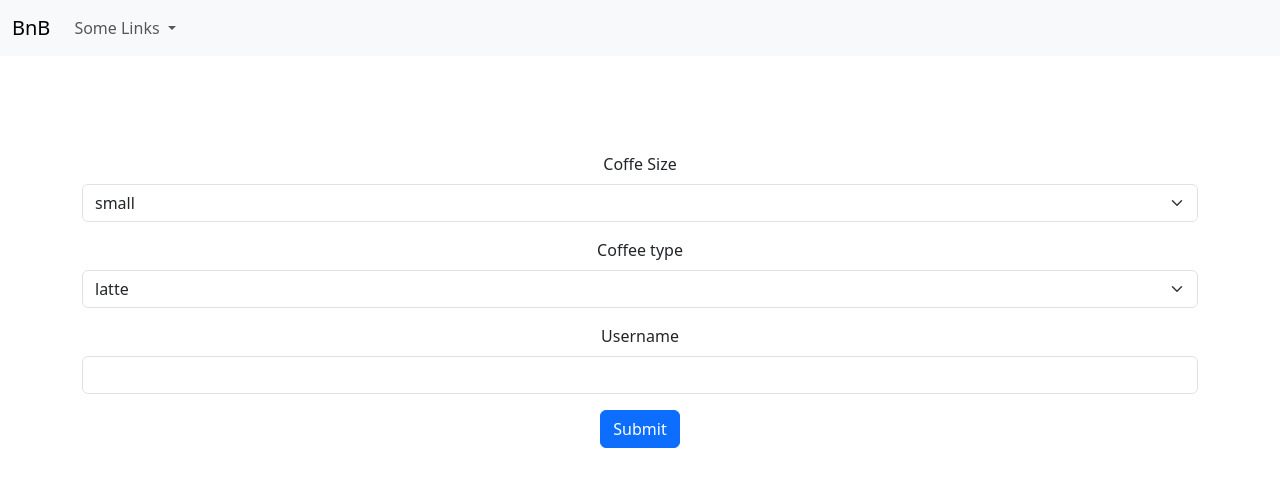
After one commit to shnela/BnBCoffeeShop, a Flask app: page /orders/coffee/new in a window 1280 px wide. The commit adds this page. Shown: the top 487 px of the page. Run offline with Flask 2, Linux system fonts and the light colour scheme; some libraries are stand-ins or nearby versions.

Commit message:
orders model

```diff
--- /dev/null
+++ b/coffee_shop/orders/__init__.py
@@ -0,0 +1,5 @@
+from flask import Blueprint
+
+bp = Blueprint('orders', __name__, template_folder='templates')
+
+from . import views  # views must be registered
--- /dev/null
+++ b/coffee_shop/orders/forms.py
@@ -0,0 +1,30 @@
+from flask_wtf import FlaskForm
+from wtforms import SubmitField, FileField, StringField, SelectField
+from wtforms.validators import DataRequired, ValidationError
+
+
+COFFEE_SIZES = (
+    ('S', 'small'),
+    ('L', 'large'),
+    ('XL', 'x-large'),
+)
+COFFEE_TYPE = (
+    ('L', 'latte'),
+    ('C', 'capucino'),
+    ('A', 'americana'),
+    ('E', 'espresso'),
+)
+
+class OrderCoffeeForm(FlaskForm):
+    coffee_size = SelectField(
+        'Coffe Size',
+        choices=COFFEE_SIZES,
+        validators=[DataRequired()]
+    )
+    coffee_type = SelectField(
+        'Coffee type',
+        choices=COFFEE_TYPE,
+        validators=[DataRequired()]
+        )
+    customer_username = StringField('Username', validators=[DataRequired()])
+    submit = SubmitField('Submit')
--- /dev/null
+++ b/coffee_shop/orders/templates/order.html
@@ -0,0 +1,8 @@
+{% extends "base.html" %}
+
+{% block custom_content %}
+  <form method="POST">
+    <!-- https://bootstrap-flask.readthedocs.io/en/stable/macros/#render-form -->
+    {{ wtf.render_form(form, form_type='horizontal') }}
+  </form>
+{% endblock %}
--- /dev/null
+++ b/coffee_shop/orders/views.py
@@ -0,0 +1,31 @@
+from flask import render_template, redirect
+
+from . import bp
+from .forms import OrderCoffeeForm
+
+from ..models import CoffeeOrder
+from .. import db
+
+
+
+@bp.route("/coffee")
+def list_coffee_orders():
+    orders = CoffeeOrder.query.all()
+    return render_template("coffee_orders.html", coffee_orders=orders)
+
+
+@bp.route("/coffee/new", methods=['GET', 'POST'])
+def order_coffee():
+    form = OrderCoffeeForm()
+    if form.validate_on_submit():
+        form_data = form.data
+        order = CoffeeOrder(
+            coffee_size=form_data['coffee_size'],
+            coffee_type=form_data['coffee_type'],
+            customer_username=form_data['customer_username'],
+        )
+        db.session.add(order)
+        db.session.commit()
+
+        return redirect('/')
+    return render_template('order.html', form=form)
--- a/coffee_shop/templates/base.html
+++ b/coffee_shop/templates/base.html
@@ -17,7 +17,7 @@
   {% block navbar %}
   <nav class="navbar navbar-expand-lg bg-light">
     <div class="container-fluid">
-      <a class="navbar-brand" href="/">BnB</a>
+      <a class="navbar-brand" href="{{ url_for('index') }}">BnB</a>
       <button class="navbar-toggler" type="button" data-bs-toggle="collapse" data-bs-target="#navbarScroll"
         aria-controls="navbarScroll" aria-expanded="false" aria-label="Toggle navigation">
         <span class="navbar-toggler-icon"></span>
@@ -31,7 +31,8 @@
             </a>
             <ul class="dropdown-menu" aria-labelledby="navbarScrollingDropdown">
               <!-- https://bootstrap-flask.readthedocs.io/en/stable/macros/?highlight=render_icon#render-icon -->
-              <li><a class="dropdown-item" href="/">{{ render_icon('alt') }} Link 1</a></li>
+              <li><a class="dropdown-item" href="{{ url_for('orders.list_coffee_orders') }}">{{ render_icon('list') }} List coffee orders</a></li>
+              <li><a class="dropdown-item" href="{{ url_for('orders.order_coffee') }}">{{ render_icon('plus') }} Order coffee</a></li>
             </ul>
           </li>
         </ul>
@@ -44,6 +45,7 @@
     <section class="py-5 text-center container">
       <div class="row py-lg-5">
         <div class="col-lg-19 mx-auto">
+          <!-- https://getbootstrap.com/docs/5.2/getting-started/introduction/ -->
           {% block custom_content %}
           {% endblock %}
         </div>
--- a/requirements.txt
+++ b/requirements.txt
@@ -1,10 +1,11 @@
 blinker==1.4
+Bootstrap-Flask==2.0.2
 click==8.1.3
 dominate==2.6.0
 Flask==2.1.2
-Flask-Bootstrap==3.3.7.1
 Flask-DebugToolbar==0.13.1
 Flask-SQLAlchemy==2.5.1
+Flask-WTF==1.0.1
 importlib-metadata==4.12.0
 itsdangerous==2.1.2
 Jinja2==3.1.2
@@ -12,4 +13,5 @@ MarkupSafe==2.1.1
 SQLAlchemy==1.4.39
 visitor==0.1.3
 Werkzeug==2.1.2
+WTForms==3.0.1
 zipp==3.8.0
```
Also changed, not shown: coffee_shop/__init__.py (+9 -0 lines), coffee_shop/models.py (added, +9 -0 lines), coffee_shop/orders/templates/coffee_orders.html (added, +12 -0 lines), test.db (added).
